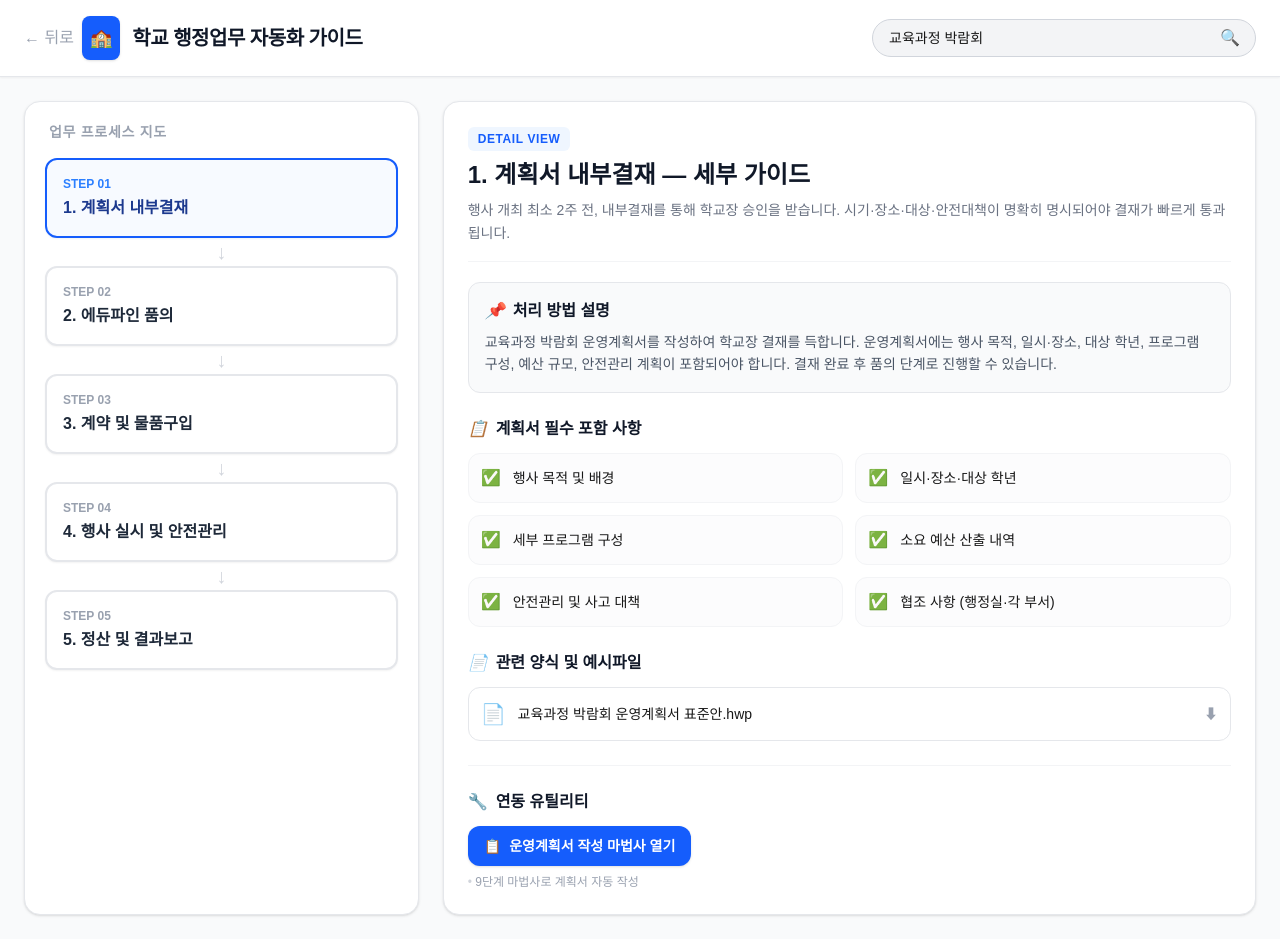
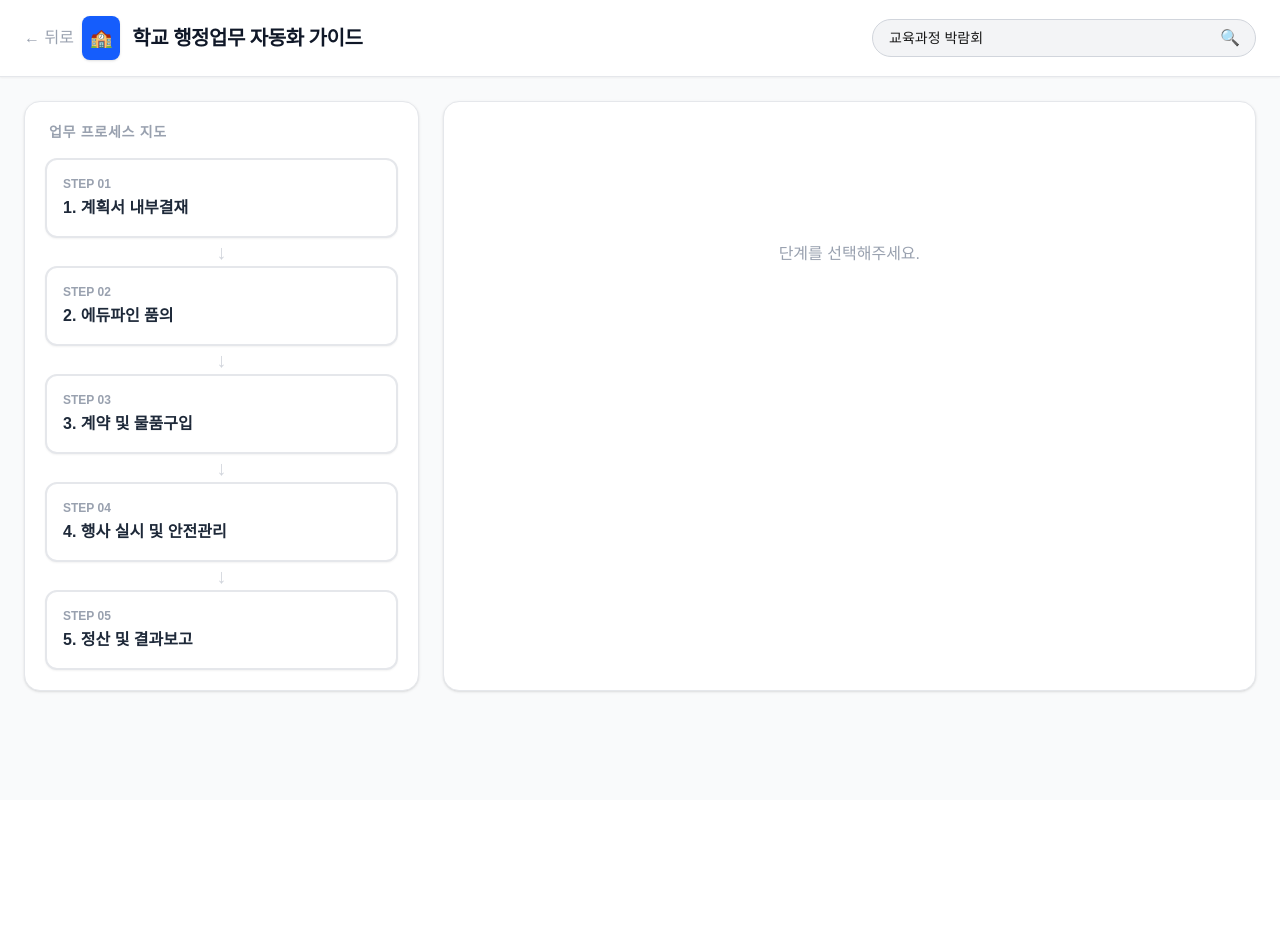
Before and after one commit to justkevin2570-hash/simsim, a Next.js app in the folder AutoTesk/school-admin-helper/: page /fair in a window 1280 px wide. After the commit the page ends 800 px from the top, so only its background shows below. Built offline with nearby package versions, Linux system fonts and the light colour scheme.

Commit message:
fix: 우측 디테일 뷰 초기에 비어있는 상태로 변경 (null initial step)

```diff
--- a/AutoTesk/school-admin-helper/components/ProcessDashboard.tsx
+++ b/AutoTesk/school-admin-helper/components/ProcessDashboard.tsx
@@ -18,7 +18,7 @@ type Props = {
  */
 export function ProcessDashboard({ domainId }: Props) {
   const guide: ProcessGuide | undefined = getProcessGuide(domainId);
-  const [activeStep, setActiveStep] = useState(1);
+  const [activeStep, setActiveStep] = useState<number | null>(null);
 
   if (!guide) {
     return (
--- a/AutoTesk/school-admin-helper/components/StepNav.tsx
+++ b/AutoTesk/school-admin-helper/components/StepNav.tsx
@@ -4,7 +4,7 @@ import type { ProcessStep } from '@/lib/processGuides';
 
 type Props = {
   steps: ProcessStep[];
-  activeStep: number;
+  activeStep: number | null;
   onStepChange: (order: number) => void;
 };
 
```
